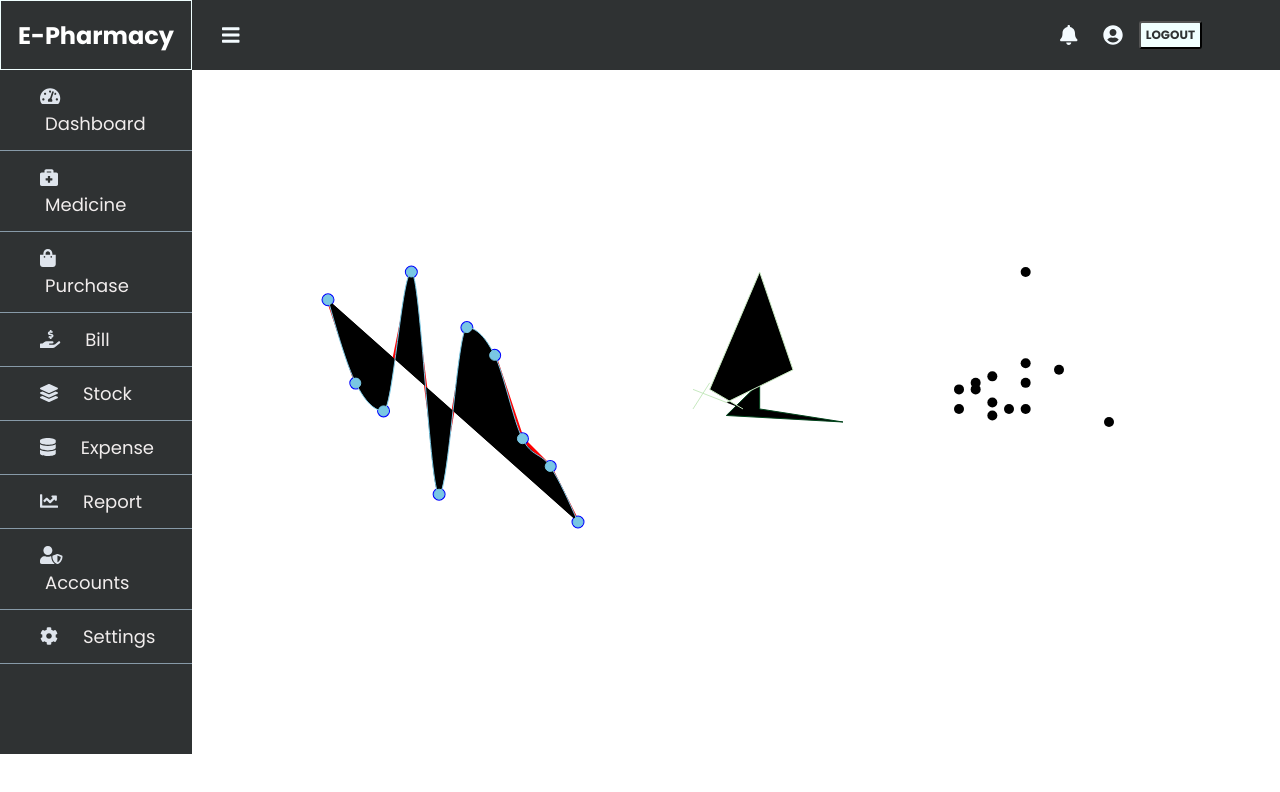
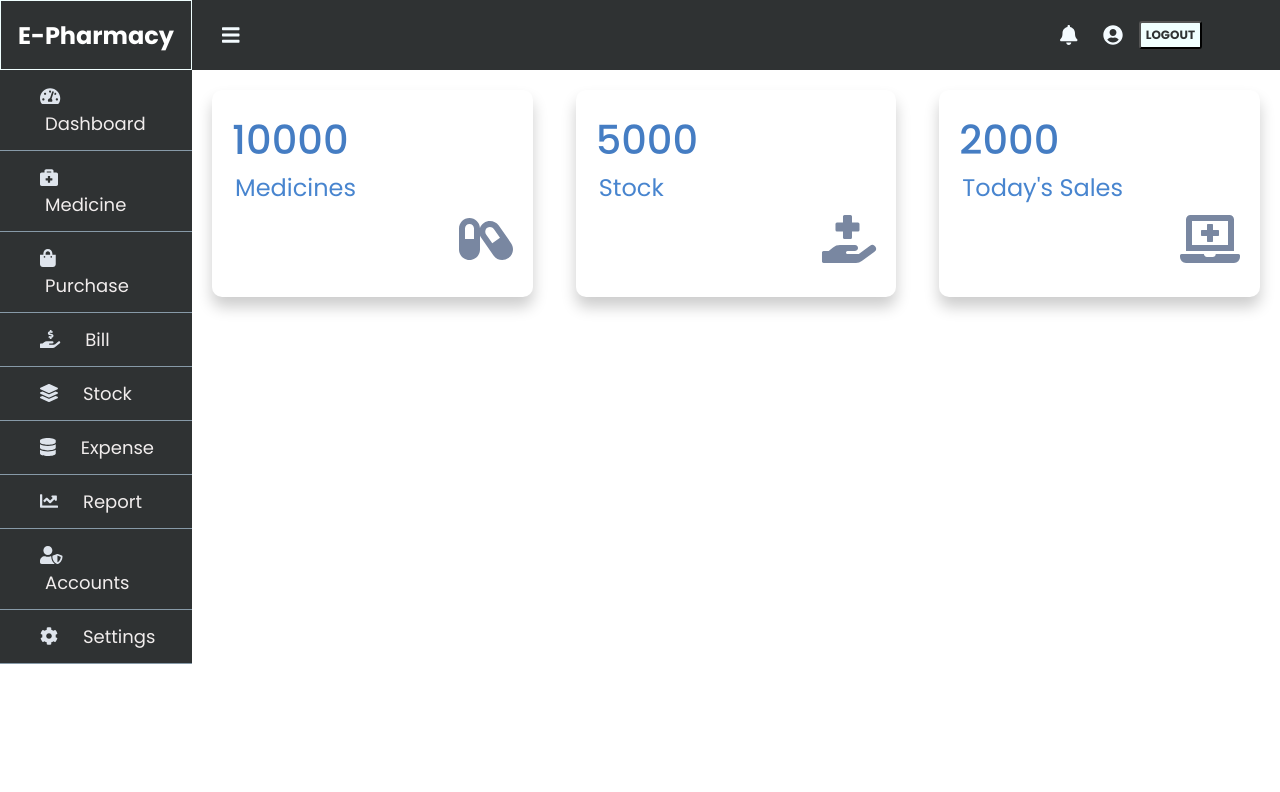
Before and after one commit to tanjimulislam55/pharmacy-frontend, a React (Create React App) app: page / in a window 1280 px wide. Shown: the top 792 px of the page. Built offline with nearby package versions, Linux system fonts and the light colour scheme.

Commit message:
refactor: add dashboard item components in dashboard

```diff
--- a/src/components/Dashboard/Dashboard.jsx
+++ b/src/components/Dashboard/Dashboard.jsx
@@ -1,4 +1,5 @@
-import { XYPlot, LineSeries, MarkSeries, LineMarkSeries } from 'react-vis'
+// import { XYPlot, LineSeries, MarkSeries, LineMarkSeries } from 'react-vis'
+import DashboardItem from './DashboardItem/DashboardItem'
 
 export default function Dashboard() {
     const data = [
@@ -36,35 +37,38 @@ export default function Dashboard() {
     const myPalette = ['#c7e9c0', '#00441b']
 
     return (
-        <div style={{ display: 'grid', gridTemplateColumns: 'auto auto auto', margin: '12em 6em' }}>
-            <div>
-                <XYPlot width={300} height={300}>
-                    <LineMarkSeries
-                        className="linemark-series-example"
-                        style={{
-                            strokeWidth: '3px',
-                        }}
-                        lineStyle={{ stroke: 'red' }}
-                        markStyle={{ stroke: 'blue' }}
-                        data={data}
-                    />
-                    <LineMarkSeries className="linemark-series-example-2" curve={'curveMonotoneX'} data={data} />
-                </XYPlot>
-            </div>
-            <div>
-                <XYPlot height={200} width={200} colorType="category" colorDomain={[0, 1, 2]} colorRange={myPalette}>
-                    <LineSeries data={series1} color={0} />
-                    <LineSeries data={series2} color={1} />
-                    <LineSeries data={series3} color={2} />
-                </XYPlot>
-            </div>
-            <div>
-                <XYPlot height={200} width={200} colorType="category" colorDomain={[0, 1, 2]} colorRange={myPalette}>
-                    <MarkSeries data={series1} color={0} />
-                    <MarkSeries data={series2} color={1} />
-                    <MarkSeries data={series3} color={2} />
-                </XYPlot>
-            </div>
+        // <div style={{ display: 'grid', gridTemplateColumns: 'auto auto auto', margin: '12em 6em' }}>
+        //     <div>
+        //         <XYPlot width={300} height={300}>
+        //             <LineMarkSeries
+        //                 className="linemark-series-example"
+        //                 style={{
+        //                     strokeWidth: '3px',
+        //                 }}
+        //                 lineStyle={{ stroke: 'red' }}
+        //                 markStyle={{ stroke: 'blue' }}
+        //                 data={data}
+        //             />
+        //             <LineMarkSeries className="linemark-series-example-2" curve={'curveMonotoneX'} data={data} />
+        //         </XYPlot>
+        //     </div>
+        //     <div>
+        //         <XYPlot height={200} width={200} colorType="category" colorDomain={[0, 1, 2]} colorRange={myPalette}>
+        //             <LineSeries data={series1} color={0} />
+        //             <LineSeries data={series2} color={1} />
+        //             <LineSeries data={series3} color={2} />
+        //         </XYPlot>
+        //     </div>
+        //     <div>
+        //         <XYPlot height={200} width={200} colorType="category" colorDomain={[0, 1, 2]} colorRange={myPalette}>
+        //             <MarkSeries data={series1} color={0} />
+        //             <MarkSeries data={series2} color={1} />
+        //             <MarkSeries data={series3} color={2} />
+        //         </XYPlot>
+        //     </div>
+        // </div>
+        <div>
+            <DashboardItem />
         </div>
     )
 }
```
